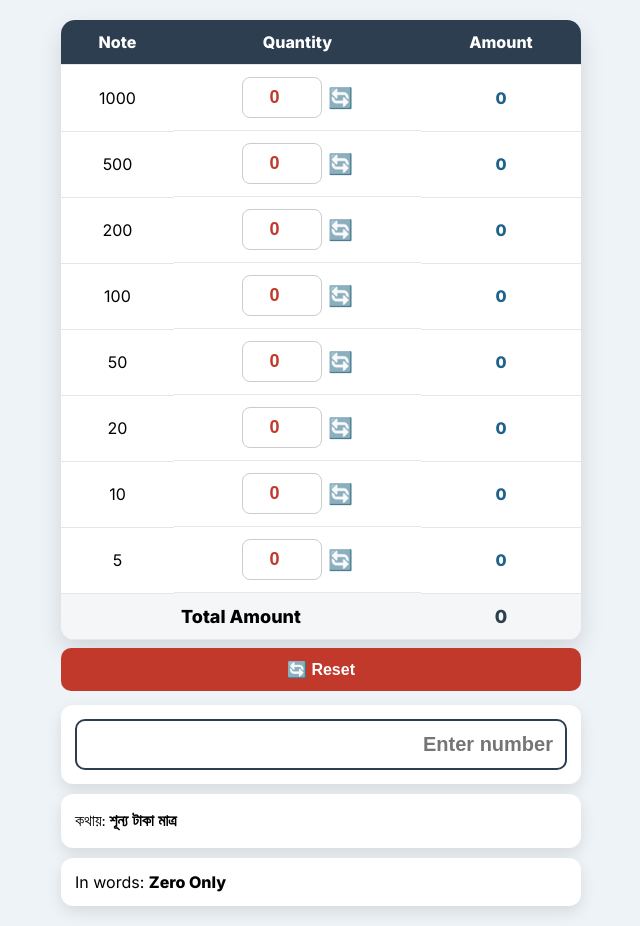
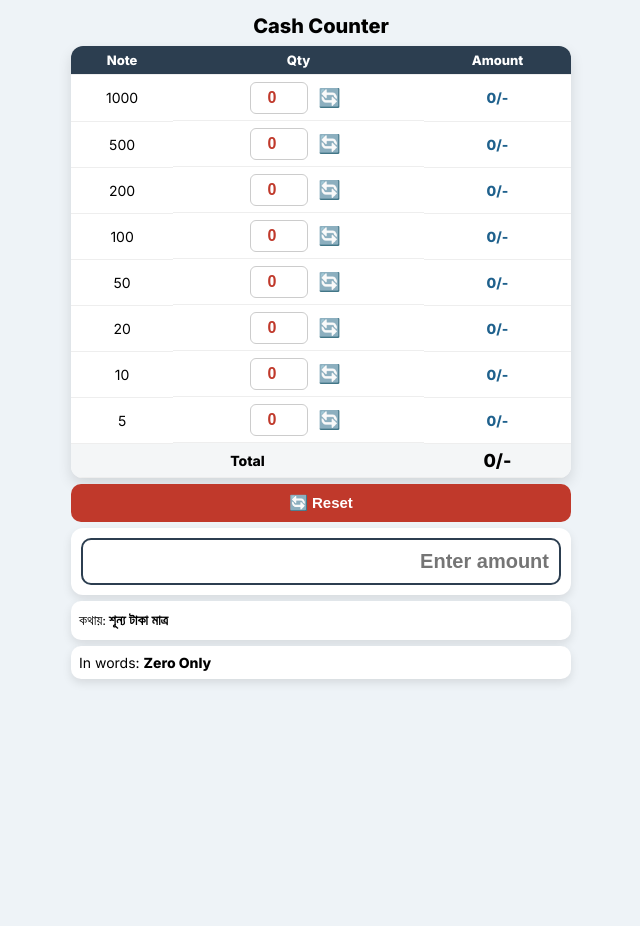
Before and after one commit to ArafatTheMaster/cash-counter, a plain HTML site: page index.html in a window 1280 px wide. Both pictures are taken after a click on the button "🔄 Reset". Shown: the whole page, without its empty margins (319-959 px from the left). After the commit the page ends 800 px from the top, so only its background shows below. Drawn offline with Linux system fonts and the light colour scheme.

Commit message:
Update index.html

```diff
--- a/index.html
+++ b/index.html
@@ -8,118 +8,135 @@
 <link href="https://fonts.googleapis.com/css2?family=Inter:wght@400;600;800&family=Hind+Siliguri:wght@400;600;700&display=swap" rel="stylesheet">
 
 <style>
-*,*::before,*::after{box-sizing:border-box}
-
-body{
-    margin:0;
-    padding:20px;
+*{box-sizing:border-box}
+html,body{
+    margin:0;height:100%;
     background:#eef3f7;
     font-family:Inter,system-ui,Arial;
 }
-.container{max-width:520px;margin:auto}
-h2{text-align:center;font-weight:800;margin-bottom:12px}
+.app{
+    height:100%;
+    max-width:520px;
+    margin:auto;
+    padding:10px;
+    display:flex;
+    flex-direction:column;
+}
+h2{
+    text-align:center;
+    font-size:20px;
+    font-weight:800;
+    margin:4px 0 8px;
+}
 
+/* Table */
 table{
     width:100%;
     border-collapse:collapse;
     background:#fff;
-    border-radius:14px;
+    border-radius:12px;
     overflow:hidden;
-    box-shadow:0 10px 25px rgba(0,0,0,.12);
+    box-shadow:0 6px 14px rgba(0,0,0,.12);
+    font-size:14px;
 }
 th,td{
-    padding:12px;
-    border-bottom:1px solid #e6e6e6;
+    padding:6px;
+    border-bottom:1px solid #eee;
     text-align:center;
 }
-th{background:#2c3e50;color:#fff}
-
+th{
+    background:#2c3e50;
+    color:#fff;
+    font-size:13px;
+}
 .qty-cell{
     display:flex;
     align-items:center;
     justify-content:center;
-    gap:6px;
+    gap:4px;
 }
-input.qty{
-    width:80px;
-    padding:9px;
-    font-size:18px;
+.qty{
+    width:58px;
+    padding:6px;
+    font-size:16px;
     font-weight:700;
     text-align:center;
+    border:1px solid #ccc;
+    border-radius:6px;
     color:#c0392b;
-    border:1px solid #ccc;
-    border-radius:8px;
 }
-input:disabled{background:#eee;color:#999}
-.reset-icon{font-size:20px;cursor:pointer}
-.amount{font-weight:700;color:#1f618d}
+.qty:disabled{background:#eee;color:#aaa}
+.reset-icon{
+    font-size:18px;
+    padding:6px;
+    cursor:pointer;
+}
+.amount{
+    font-weight:700;
+    color:#1f618d;
+}
 
+/* Total */
 .total-row td{
     background:#f4f6f7;
-    font-size:18px;
     font-weight:800;
 }
-.total-value{
-    font-size:22px;
-    font-weight:900;
-    color:#2c3e50;
+.total{
+    font-size:18px;
 }
 
-/* Buttons */
-.controls{
-    display:flex;
-    gap:10px;
-    margin-top:8px;
-}
+/* Controls */
+.controls{margin:6px 0}
 button{
-    flex:1;
-    padding:12px;
-    font-size:16px;
-    font-weight:700;
+    width:100%;
+    padding:10px;
     border:none;
     border-radius:10px;
+    font-size:15px;
+    font-weight:700;
     cursor:pointer;
 }
 .reset-btn{background:#c0392b;color:#fff}
 
-/* Manual input */
-.manual-box{
-    margin-top:14px;
+/* Manual */
+.manual{
     background:#fff;
-    padding:14px;
+    padding:10px;
     border-radius:12px;
-    box-shadow:0 6px 15px rgba(0,0,0,.1);
+    box-shadow:0 4px 10px rgba(0,0,0,.1);
 }
-.manual-box input{
+.manual input{
     width:100%;
-    padding:12px;
+    padding:10px;
     font-size:20px;
     font-weight:800;
     text-align:right;
     border:2px solid #2c3e50;
     border-radius:10px;
 }
+.manual input:disabled{background:#eee}
 
 /* Words */
 .words{
-    margin-top:10px;
+    margin-top:6px;
     background:#fff;
-    padding:14px;
-    border-radius:12px;
-    box-shadow:0 6px 15px rgba(0,0,0,.1);
-    font-size:16px;
+    padding:8px;
+    border-radius:10px;
+    box-shadow:0 4px 10px rgba(0,0,0,.1);
+    font-size:14px;
     font-family:"Hind Siliguri",sans-serif;
 }
-.value-bold{font-weight:700}
+.bold{font-weight:700}
 </style>
 </head>
 
 <body>
-<div class="container">
+<div class="app">
 
+<h2>Cash Counter</h2>
 
 <table>
-<tr><th>Note</th><th>Quantity</th><th>Amount</th></tr>
+<tr><th>Note</th><th>Qty</th><th>Amount</th></tr>
 
 <script>
 const notes=[1000,500,200,100,50,20,10,5];
@@ -128,120 +145,116 @@ document.write(`
 <tr>
 <td>${n}</td>
 <td class="qty-cell">
-    <input type="number" class="qty" id="q${n}" value="0"
-    onfocus="activateCashMode(this)"
-    oninput="calculate()">
-    <span class="reset-icon" onclick="clearRow(${n})">🔄</span>
+<input class="qty" id="q${n}" type="number" value="0"
+onfocus="cashMode(this)"
+oninput="calc()">
+<span class="reset-icon" onclick="clearRow(${n})">🔄</span>
 </td>
-<td class="amount" id="a${n}">0</td>
+<td class="amount" id="a${n}">0/-</td>
 </tr>
 `);
 });
 </script>
 
 <tr class="total-row">
-<td colspan="2">Total Amount</td>
-<td class="total-value" id="total">0</td>
+<td colspan="2">Total</td>
+<td class="total" id="total">0/-</td>
 </tr>
 </table>
 
 <div class="controls">
-    <button class="reset-btn" onclick="resetAll()">🔄 Reset</button>
+<button class="reset-btn" onclick="resetAll()">🔄 Reset</button>
 </div>
 
-<div class="manual-box">
-    <input id="manualInput" type="text" placeholder="Enter number"
-           onfocus="activateManualMode(this)"
-           oninput="handleManualInput(this)">
+<div class="manual">
+<input id="manual" placeholder="Enter amount"
+onfocus="manualMode(this)"
+oninput="manualInput(this)">
 </div>
 
-<div class="words" id="bnWords">
-কথায়: <span class="value-bold">শূন্য টাকা মাত্র</span>
-</div>
-
-<div class="words" id="enWords" style="font-family:Inter">
-In words: <span class="value-bold">Zero Only</span>
+<div class="words" id="bn">কথায়: <span class="bold">শূন্য টাকা মাত্র</span></div>
+<div class="words" id="en" style="font-family:Inter">
+In words: <span class="bold">Zero Only</span>
 </div>
 
 </div>
 
 <script>
-let activeMode="cash";
+let mode=null;
 
-function formatMoney(n){return n.toLocaleString("en-US");}
+/* Indian format + /- */
+function formatINR(n){
+    return n.toLocaleString("en-IN") + "/-";
+}
 
-/* -------- Mode Control -------- */
-function activateCashMode(el){
-    activeMode="cash";
-    document.getElementById("manualInput").disabled=true;
-    document.getElementById("manualInput").value="";
+/* ---------- Mode ---------- */
+function cashMode(el){
+    mode="cash";
+    document.getElementById("manual").disabled=true;
     if(el.value==0)el.value="";
 }
-
-function activateManualMode(el){
-    activeMode="manual";
+function manualMode(el){
+    mode="manual";
     notes.forEach(n=>document.getElementById("q"+n).disabled=true);
     el.value="";
     updateWords(0);
 }
 
-/* -------- Cash Counter -------- */
+/* ---------- Cash ---------- */
 function clearRow(n){
-    if(activeMode!=="cash")return;
+    if(mode!=="cash")return;
     document.getElementById("q"+n).value=0;
-    document.getElementById("a"+n).innerText="0";
-    calculate();
+    document.getElementById("a"+n).innerText="0/-";
+    calc();
 }
-
-function calculate(){
-    if(activeMode!=="cash")return;
-
+function calc(){
+    if(mode!=="cash")return;
     let sum=0;
     notes.forEach(n=>{
-        let q=Number(document.getElementById("q"+n).value||0);
+        let q=+document.getElementById("q"+n).value||0;
         let a=q*n;
-        document.getElementById("a"+n).innerText=formatMoney(a);
+        document.getElementById("a"+n).innerText=formatINR(a);
         sum+=a;
     });
-    document.getElementById("total").innerText=formatMoney(sum);
+    document.getElementById("total").innerText=formatINR(sum);
     updateWords(sum);
 }
 
-/* -------- Manual Input -------- */
-function handleManualInput(el){
-    if(activeMode!=="manual")return;
-
+/* ---------- Manual ---------- */
+function manualInput(el){
+    if(mode!=="manual")return;
     let raw=el.value.replace(/,/g,'').replace(/\D/g,'');
-    if(raw===""){updateWords(0);return;}
-    let num=Number(raw);
-    el.value=formatMoney(num);
+    if(!raw){updateWords(0);return;}
+    let num=+raw;
+    el.value=num.toLocaleString("en-IN");
     updateWords(num);
 }
 
-/* -------- Reset -------- */
+/* ---------- Reset ---------- */
 function resetAll(){
-    activeMode="cash";
+    mode=null;
     notes.forEach(n=>{
         let q=document.getElementById("q"+n);
         q.disabled=false;
         q.value=0;
-        document.getElementById("a"+n).innerText="0";
+        document.getElementById("a"+n).innerText="0/-";
     });
-    document.getElementById("manualInput").disabled=false;
-    document.getElementById("manualInput").value="";
-    document.getElementById("total").innerText="0";
+    let m=document.getElementById("manual");
+    m.disabled=false;
+    m.value="";
+    document.getElementById("total").innerText="0/-";
     updateWords(0);
 }
 
-/* -------- Words -------- */
-function updateWords(sum){
-    document.getElementById("bnWords").innerHTML=
-        `কথায়: <span class="value-bold">${toBn(sum)} টাকা মাত্র</span>`;
-    document.getElementById("enWords").innerHTML=
-        `In words: <span class="value-bold">${toEn(sum)} Only</span>`;
+/* ---------- Words ---------- */
+function updateWords(n){
+    document.getElementById("bn").innerHTML=
+        `কথায়: <span class="bold">${toBn(n)} টাকা মাত্র</span>`;
+    document.getElementById("en").innerHTML=
+        `In words: <span class="bold">${toEn(n)} Only</span>`;
 }
 
-/* English */
+/* English words */
 function toEn(num){
     if(num===0)return"Zero";
     const a=["","One","Two","Three","Four","Five","Six","Seven","Eight","Nine","Ten",
@@ -258,8 +271,9 @@ function toEn(num){
     return c(num).trim();
 }
 
-/* Bengali (same as before) */
-const bnMap={1:"এক",2:"দুই",3:"তিন",4:"চার",5:"পাঁচ",6:"ছয়",7:"সাত",8:"আট",9:"নয়",10:"দশ",11:"এগারো",12:"বারো",13:"তেরো",14:"চৌদ্দ",15:"পনেরো",16:"ষোলো",17:"সতেরো",18:"আঠারো",19:"ঊনিশ",20:"বিশ",
+/* Bengali words (exact mapping used earlier) */
+const bnMap={1:"এক",2:"দুই",3:"তিন",4:"চার",5:"পাঁচ",6:"ছয়",7:"সাত",8:"আট",9:"নয়",10:"দশ",
+11:"এগারো",12:"বারো",13:"তেরো",14:"চৌদ্দ",15:"পনেরো",16:"ষোলো",17:"সতেরো",18:"আঠারো",19:"ঊনিশ",20:"বিশ",
 21:"একুশ",22:"বাইশ",23:"তেইশ",24:"চব্বিশ",25:"পঁচিশ",26:"ছাব্বিশ",27:"সাতাশ",28:"আটাশ",29:"ঊনত্রিশ",30:"ত্রিশ",
 31:"একত্রিশ",32:"বত্রিশ",33:"তেত্রিশ",34:"চৌত্রিশ",35:"পঁয়ত্রিশ",36:"ছত্রিশ",37:"সাঁইত্রিশ",38:"আটত্রিশ",39:"ঊনচল্লিশ",40:"চল্লিশ",
 41:"একচল্লিশ",42:"বিয়াল্লিশ",43:"তেতাল্লিশ",44:"চুয়াল্লিশ",45:"পঁয়তাল্লিশ",46:"ছেচল্লিশ",47:"সাতচল্লিশ",48:"আটচল্লিশ",49:"ঊনপঞ্চাশ",50:"পঞ্চাশ",
```
